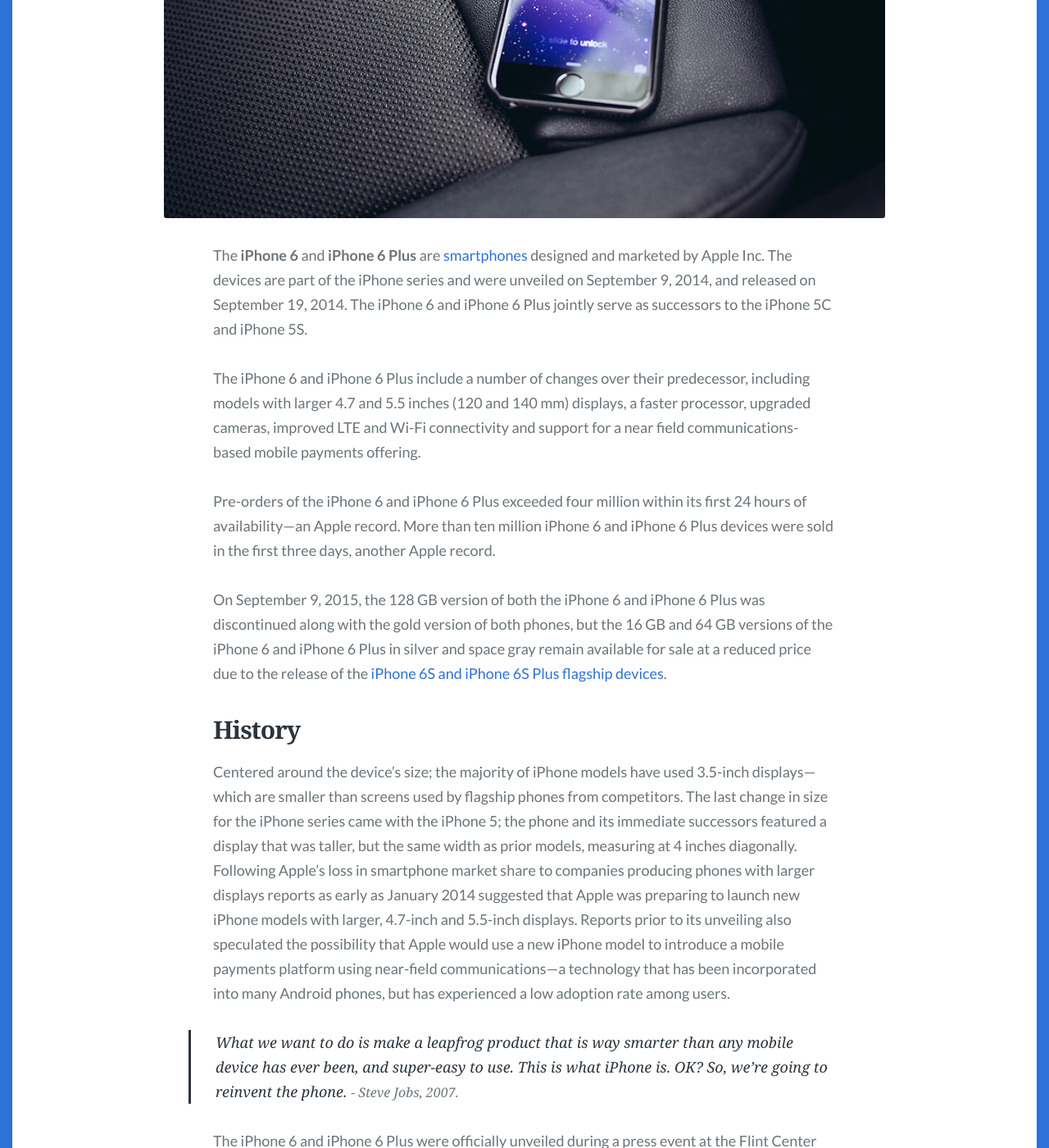
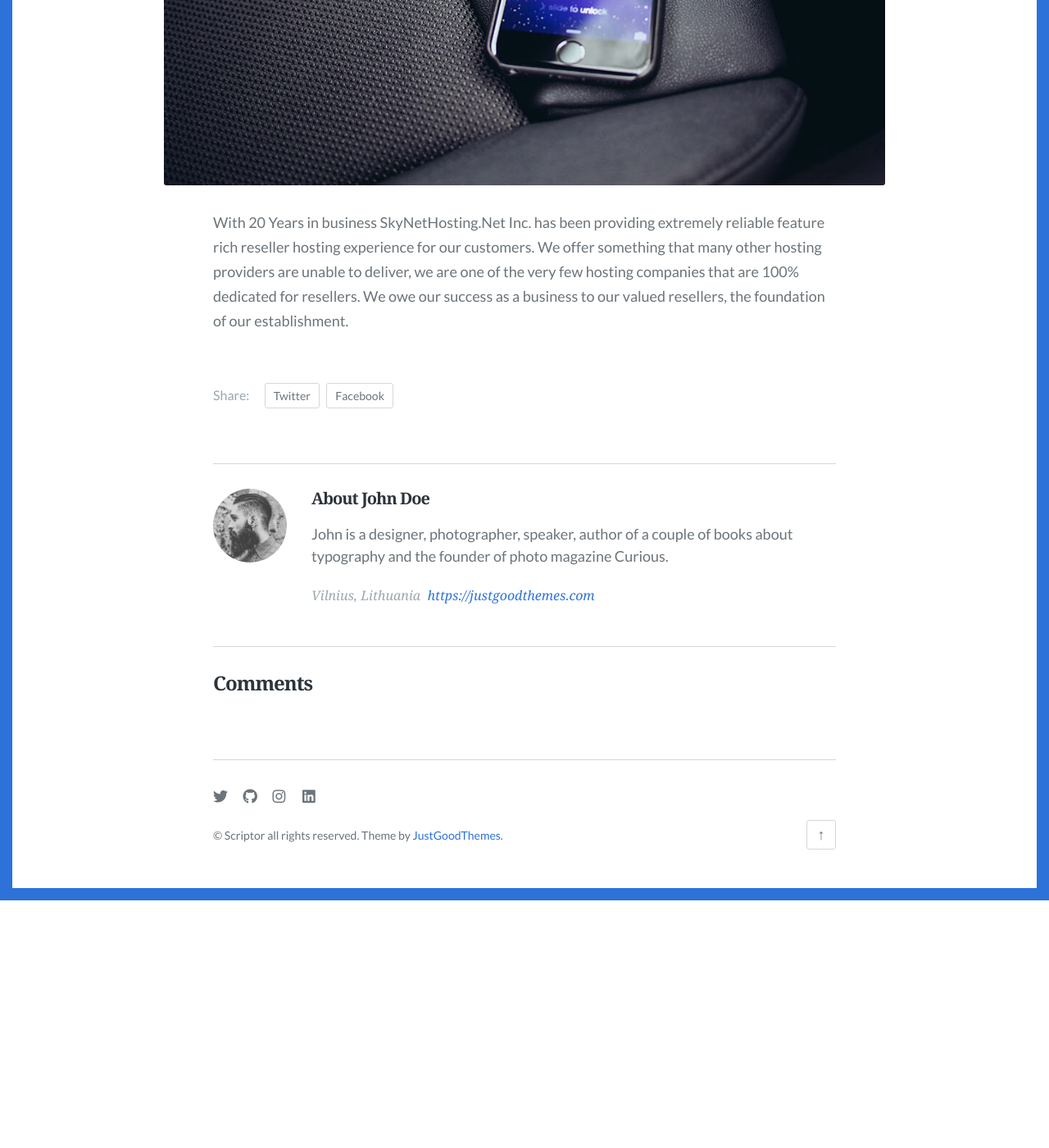
Before and after one commit to aneesh1985-rgb/blog12, a Jekyll site: the page built from _posts/2019-01-02-set-up-your-new-iphone-6-the-Right-Way.md, in a window 1280 px wide and 1400 px high, scrolled down 729 px. Shown: the whole window at 82% size. Built offline with Jekyll 4.4.1, drawn with Linux system fonts in a browser that asks for light colours; some web fonts are replaced; comment, search, counter and statistics services are not loaded; after the commit the page ends 1827 px from its top, so only the background shows below that; some of the changed text lies outside the part shown.

Commit message:
Update 2019-01-02-set-up-your-new-iphone-6-the-Right-Way.md

```diff
--- a/_posts/2019-01-02-set-up-your-new-iphone-6-the-Right-Way.md
+++ b/_posts/2019-01-02-set-up-your-new-iphone-6-the-Right-Way.md
@@ -1,40 +1,9 @@
 ---
 layout: post
-title: "How to Set Up Your New iPhone 6 the Right Way"
+title: "WHY CHOOSE SKYNEt?"
 description: "The iPhone 6 and Phone 6 Plus are smartphones designed and marketed by Apple Inc."
 date: 2019-01-02
 feature_image: images/iphone-6.jpg
 tags: [tips, design]
 ---
-
-The **iPhone 6** and **iPhone 6 Plus** are [smartphones](https://en.wikipedia.org/wiki/Smartphone) designed and marketed by Apple Inc. The devices are part of the iPhone series and were unveiled on September 9, 2014, and released on September 19, 2014. The iPhone 6 and iPhone 6 Plus jointly serve as successors to the iPhone 5C and iPhone 5S.
-
-The iPhone 6 and iPhone 6 Plus include a number of changes over their predecessor, including models with larger 4.7 and 5.5 inches (120 and 140 mm) displays, a faster processor, upgraded cameras, improved LTE and Wi-Fi connectivity and support for a near field communications-based mobile payments offering.
-
-<!--more-->
-
-Pre-orders of the iPhone 6 and iPhone 6 Plus exceeded four million within its first 24 hours of availability—an Apple record. More than ten million iPhone 6 and iPhone 6 Plus devices were sold in the first three days, another Apple record.
-
-On September 9, 2015, the 128 GB version of both the iPhone 6 and iPhone 6 Plus was discontinued along with the gold version of both phones, but the 16 GB and 64 GB versions of the iPhone 6 and iPhone 6 Plus in silver and space gray remain available for sale at a reduced price due to the release of the [iPhone 6S and iPhone 6S Plus flagship devices](https://en.wikipedia.org/wiki/IPhone_6S).
-
-## History
-
-Centered around the device's size; the majority of iPhone models have used 3.5-inch displays—which are smaller than screens used by flagship phones from competitors. The last change in size for the iPhone series came with the iPhone 5; the phone and its immediate successors featured a display that was taller, but the same width as prior models, measuring at 4 inches diagonally. Following Apple's loss in smartphone market share to companies producing phones with larger displays reports as early as January 2014 suggested that Apple was preparing to launch new iPhone models with larger, 4.7-inch and 5.5-inch displays. Reports prior to its unveiling also speculated the possibility that Apple would use a new iPhone model to introduce a mobile payments platform using near-field communications—a technology that has been incorporated into many Android phones, but has experienced a low adoption rate among users.
-
-> What we want to do is make a leapfrog product that is way smarter than any mobile device has ever been, and super-easy to use. This is what iPhone is. OK? So, we’re going to reinvent the phone. <cite>- Steve Jobs, 2007.</cite>
-
-The iPhone 6 and iPhone 6 Plus were officially unveiled during a press event at the Flint Center for Performing Arts in Cupertino, California on September 9, 2014. The event featured other previously-rumored product announcements by Apple alongside the new iPhone models, including the [Apple Pay](https://en.wikipedia.org/wiki/Apple_Pay) mobile payment platform, and the company's entry into the wearable computing market with the Apple Watch smart watch.
-
-{% include image_full.html imageurl="/images/iphone-in-hand.jpg" title="Apple" caption="iPhone 6" %}
-
-The iPhone 6 and iPhone 6 Plus were unveiled on September 9, 2014 and released on September 19, 2014; pre-orders began on September 12, 2014, with the iPhone 6 starting at US$649 and the iPhone 6 Plus starting at US$749. In China, where the iPhone 5S and 5C were the first models in the iPhone series to be released in the country on the same day as their international launch, Apple notified local wireless carriers that it would be unable to release the iPhone 6 and iPhone 6 Plus in China on the 19th because there were "details which are not ready"; local media reported that the devices had not yet been approved by the Ministry of Industry and Information Technology, and earlier in the year, a news report by state broadcaster China Central Television alleged that iPhone devices were a threat to national security because iOS 7's "frequent locations" function could expose "state secrets."
-
-On August 2015 Apple admitted that some iPhone 6 Plus may have faulty cameras that could be causing photos to look blurry and initiated a replacement program.
-
-On September 9, 2015 the 128 GB version of both the iPhone 6 and iPhone 6 Plus was discontinued along with the gold version of both phones, the 16 GB and 64 GB versions of the iPhone 6 and iPhone 6 Plus in silver and space gray remain available for sale at a reduced price due to the release of the iPhone 6S and iPhone 6S Plus flagship devices.
-
-## Specifications
-
-The design of the iPhone 6 and iPhone 6 Plus are influenced by that of the iPad Air with a glass front that is curved around the edges of the display, and an aluminum rear that contains two plastic strips for the antenna. Both models come in gold, silver, and "space gray" finishes. The iPhone 6 has a thickness of 6.9 millimetres (0.27 in), while the iPhone 6 Plus is 7.1 mm (0.28 in) in thickness; both are thinner than the iPhone 5S and iPhone 5C, with the iPhone 6 being Apple's thinnest phone to date. The most significant changes to the iPhone 6 and iPhone 6 Plus are its displays; both branded as "Retina HD Display" and "ion-strengthened", the iPhone 6 display is 4.7 inches in size with a 16:9 resolution of 1334x750 (326 PPI, minus one row of pixels), while the iPhone 6 Plus includes a 5.5-inch 1920x1080 (1080p) display (401 PPI). The displays use a multiple-domain LCD panel, dubbed "dual-domain pixels"; the RGB pixels themselves are skewed in pattern, so that every pixel is seen from a different angle. This technique helps improve the viewing angles of the display.
-
-To accommodate the larger physical size of the iPhone 6 and iPhone 6 Plus, the power button was moved to the side of the phone instead of the top to improve its accessibility. The iPhone 6 features a 6.91 Wh (1810 mAh) battery, while the iPhone 6 Plus features a 11.1 Wh (2915 mAh) battery. Unlike the previous model, the rear-facing camera is not flush with the rear of the device, and has a slight "bulge" around the lens. It has a dual-core 1.4 GHz Cyclone processor (ARM v8-based). [ [Source](https://en.wikipedia.org/wiki/IPhone_6) ]
+With 20 Years in business SkyNetHosting.Net Inc. has been providing extremely reliable feature rich reseller hosting experience for our customers. We offer something that many other hosting providers are unable to deliver, we are one of the very few hosting companies that are 100% dedicated for resellers. We owe our success as a business to our valued resellers, the foundation of our establishment.
```
